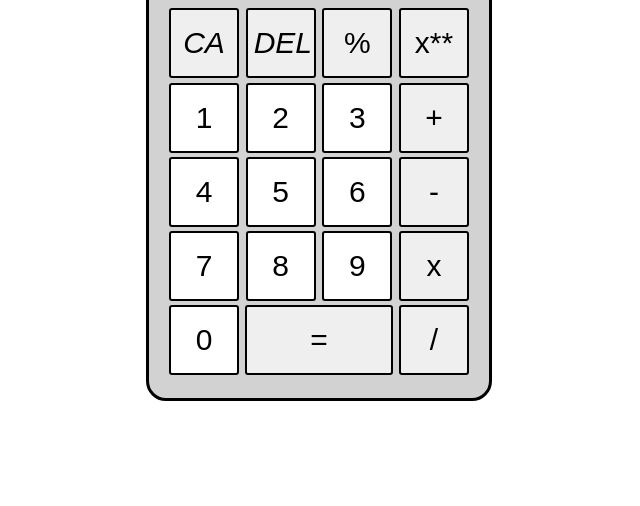
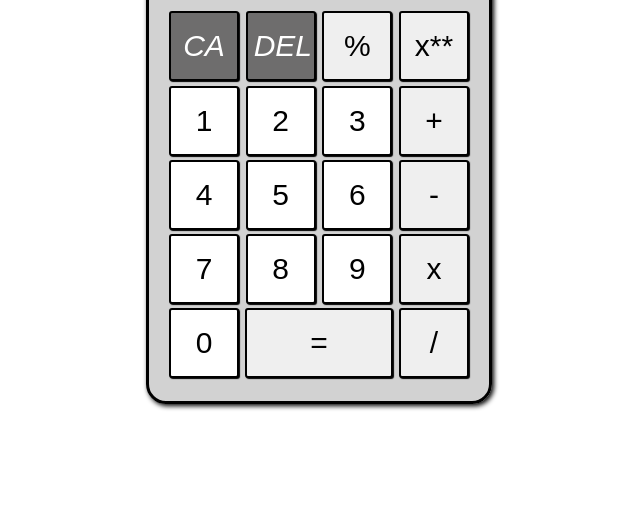
Before and after one commit to rileygregg/calculator, a plain HTML site: page index.html in a window 1280 px wide. Shown: the part 294-800 px from the top of the page, without its empty margins (321-961 px from the left). Drawn offline with Linux system fonts and the light colour scheme.

Commit message:
added shadow to css container and changed font in html

```diff
--- a/index.html
+++ b/index.html
@@ -4,6 +4,12 @@
         <meta charset="UTF-8" />
         <meta http-equiv="X-UA-Compatible" content="IE=edge" />
         <meta name="viewport" content="width=device-width, initial-scale=1.0" />
+        <link rel="preconnect" href="https://fonts.googleapis.com" />
+        <link rel="preconnect" href="https://fonts.gstatic.com" crossorigin />
+        <link
+            href="https://fonts.googleapis.com/css2?family=Quicksand:wght@300;400;500;600;700&display=swap"
+            rel="stylesheet"
+        />
         <link rel="stylesheet" href="style.css" />
         <script src="script.js" defer></script>
         <title>Calculator</title>
--- a/style.css
+++ b/style.css
@@ -1,8 +1,13 @@
+body {
+    font-family: "Quicksand", sans-serif;
+}
+
 /* Main Divs */
 .title {
     display: flex;
     justify-content: center;
     font-size: 20px;
+    font-weight: lighter;
 }
 
 section {
@@ -20,6 +25,7 @@ section {
     height: 550px;
     margin-top: 30px;
     background-color: rgba(189, 189, 189, 0.678);
+    box-shadow: 2px 2px 5px;
 }
 
 /* inside the calculator */
@@ -53,9 +59,11 @@ section {
 button {
     width: 70px;
     height: 70px;
+    color: black;
     font-size: 30px;
     border: solid 2px black;
     border-radius: 3px;
+    box-shadow: 1px 1px 1px;
 }
 
 .operator {
@@ -80,5 +88,7 @@ button {
 .clear-all,
 .delete {
     font-style: italic;
-    background-color: #000000, 10%;
+    background-color: #6e6d6d;
+    color: white;
+    box-shadow: 1px 1px 1px black;
 }
```
